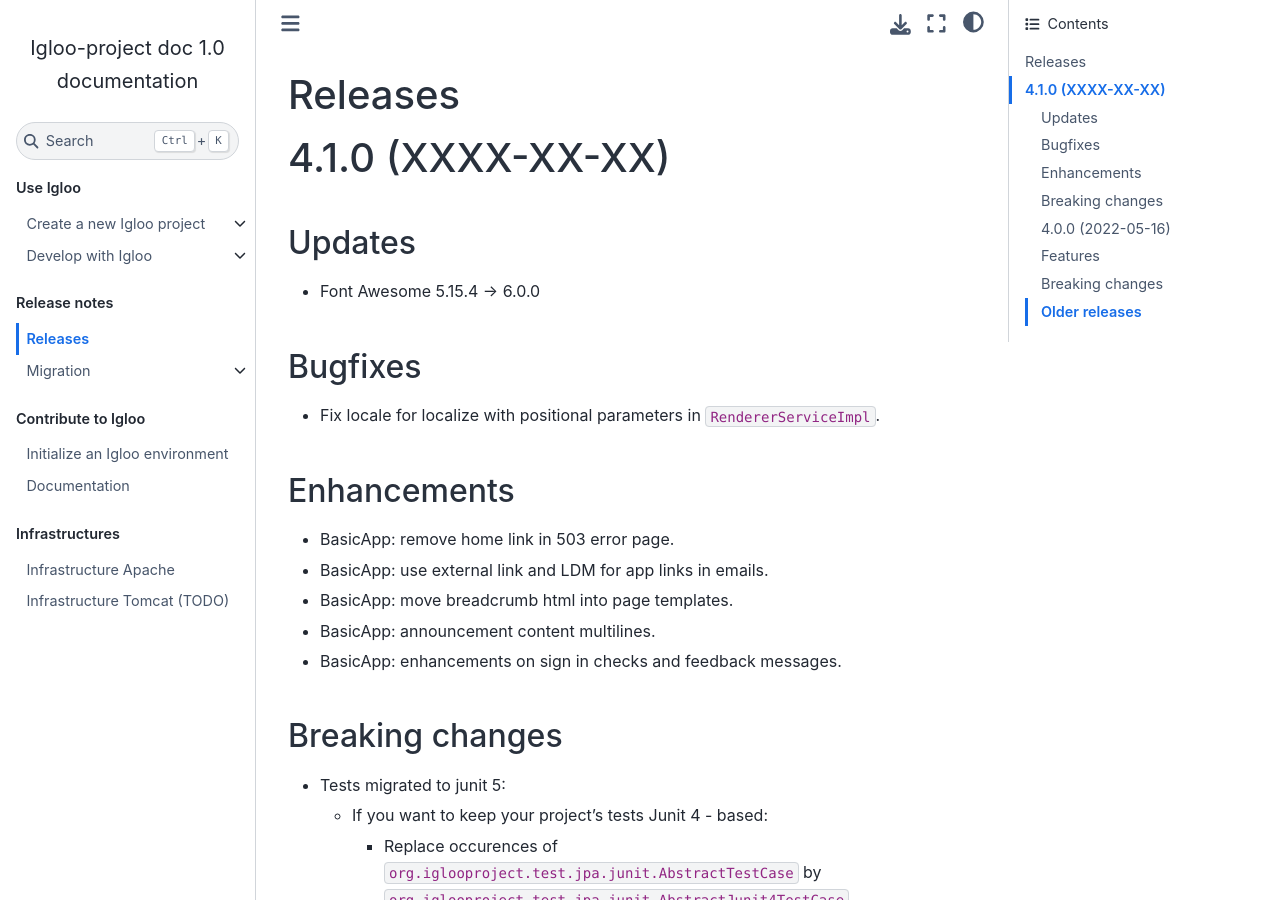
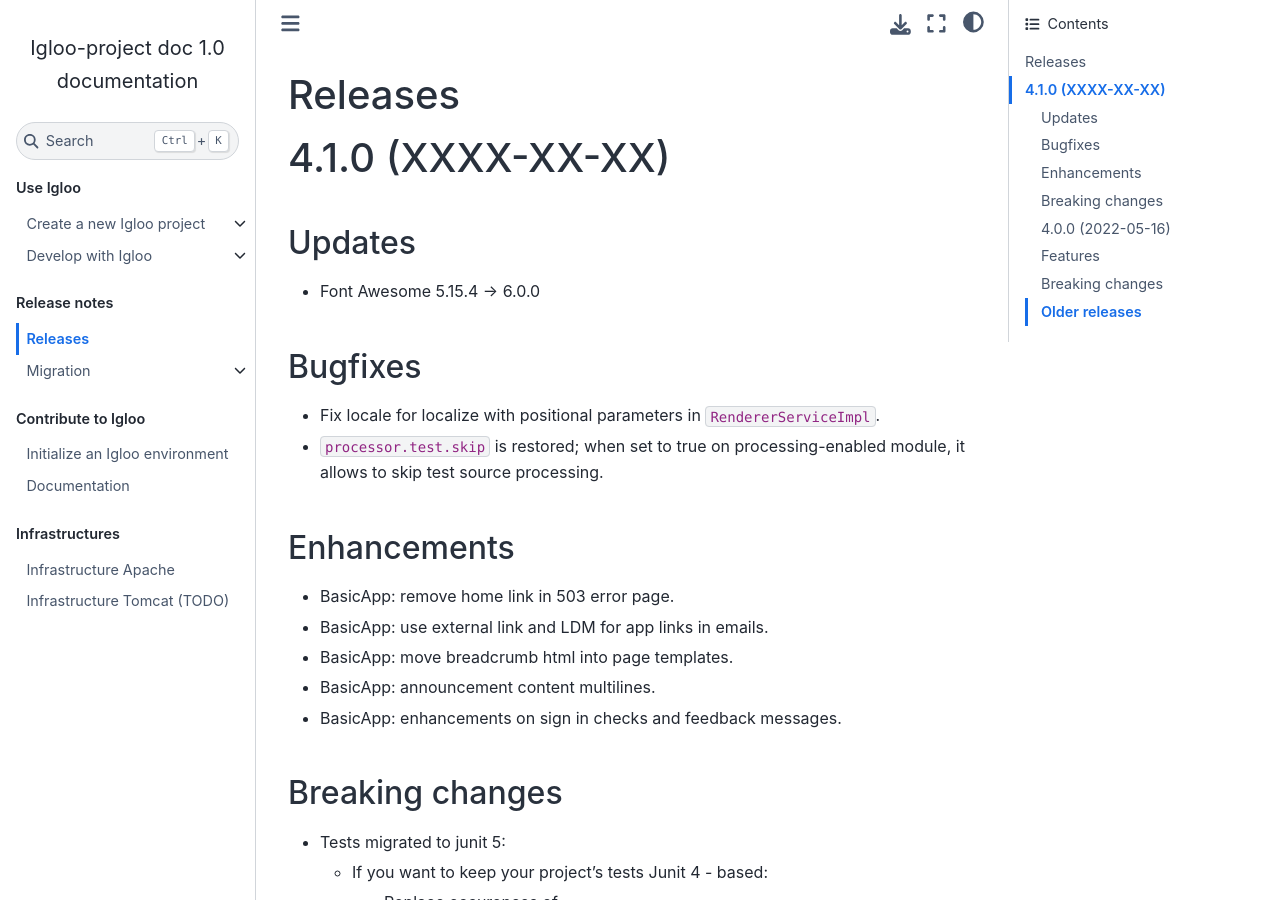
Before and after one commit to igloo-project/igloo-doc, a Sphinx documentation site: the page built from source/release-notes/releases-4.x.md, in a window 1280 px wide and 900 px high. Built offline with Sphinx 7.4.7 and the Sphinx Book theme 1.1.4, drawn with Linux system fonts in a browser that asks for light colours.

Commit message:
4.1.0 release note

```diff
--- a/source/release-notes/releases-4.x.md
+++ b/source/release-notes/releases-4.x.md
@@ -11,6 +11,7 @@
 ## Bugfixes
 
 * Fix locale for localize with positional parameters in `RendererServiceImpl`.
+* `processor.test.skip` is restored; when set to true on processing-enabled module, it allows to skip test source processing.
 
 ## Enhancements
 
```
